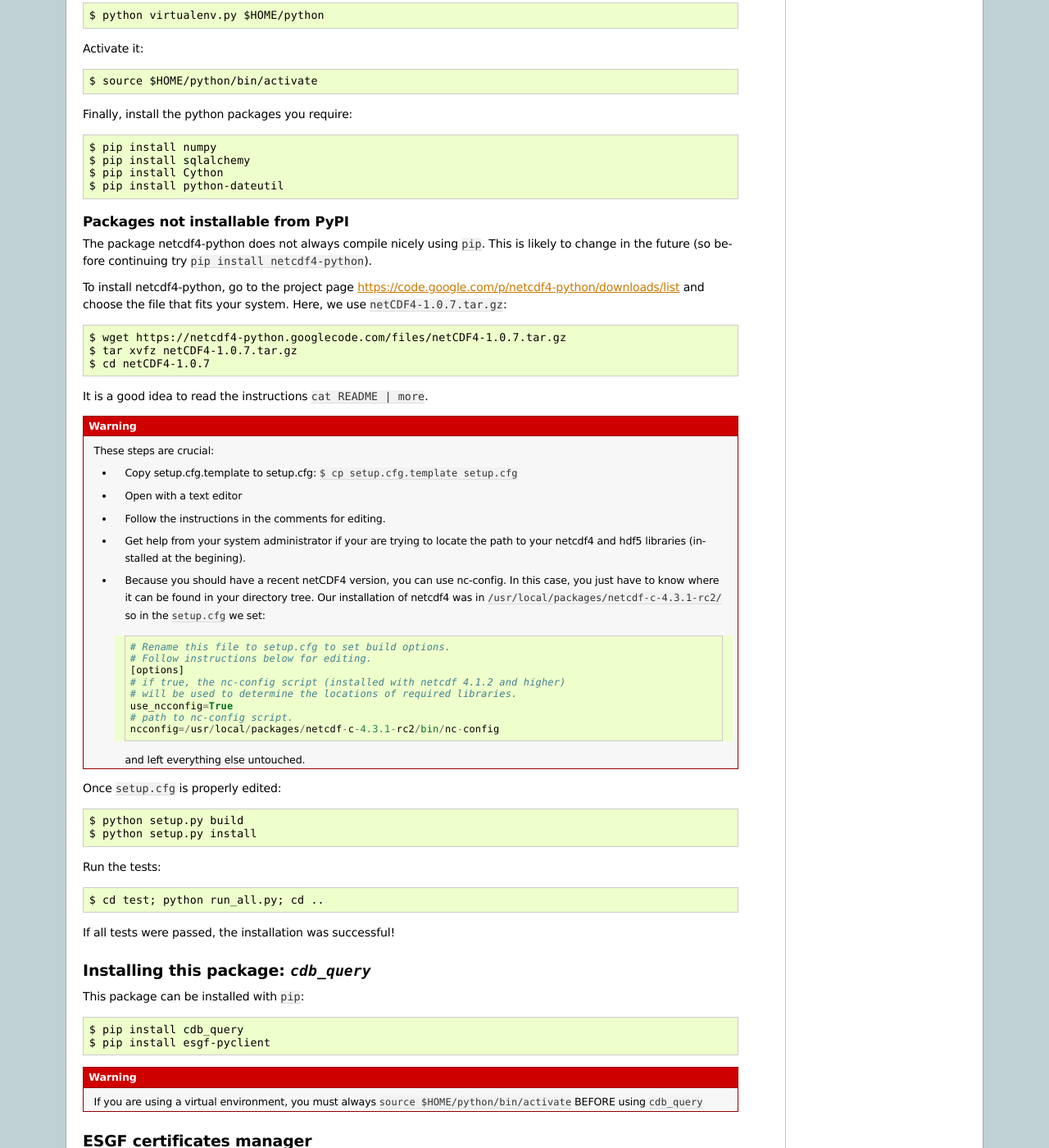
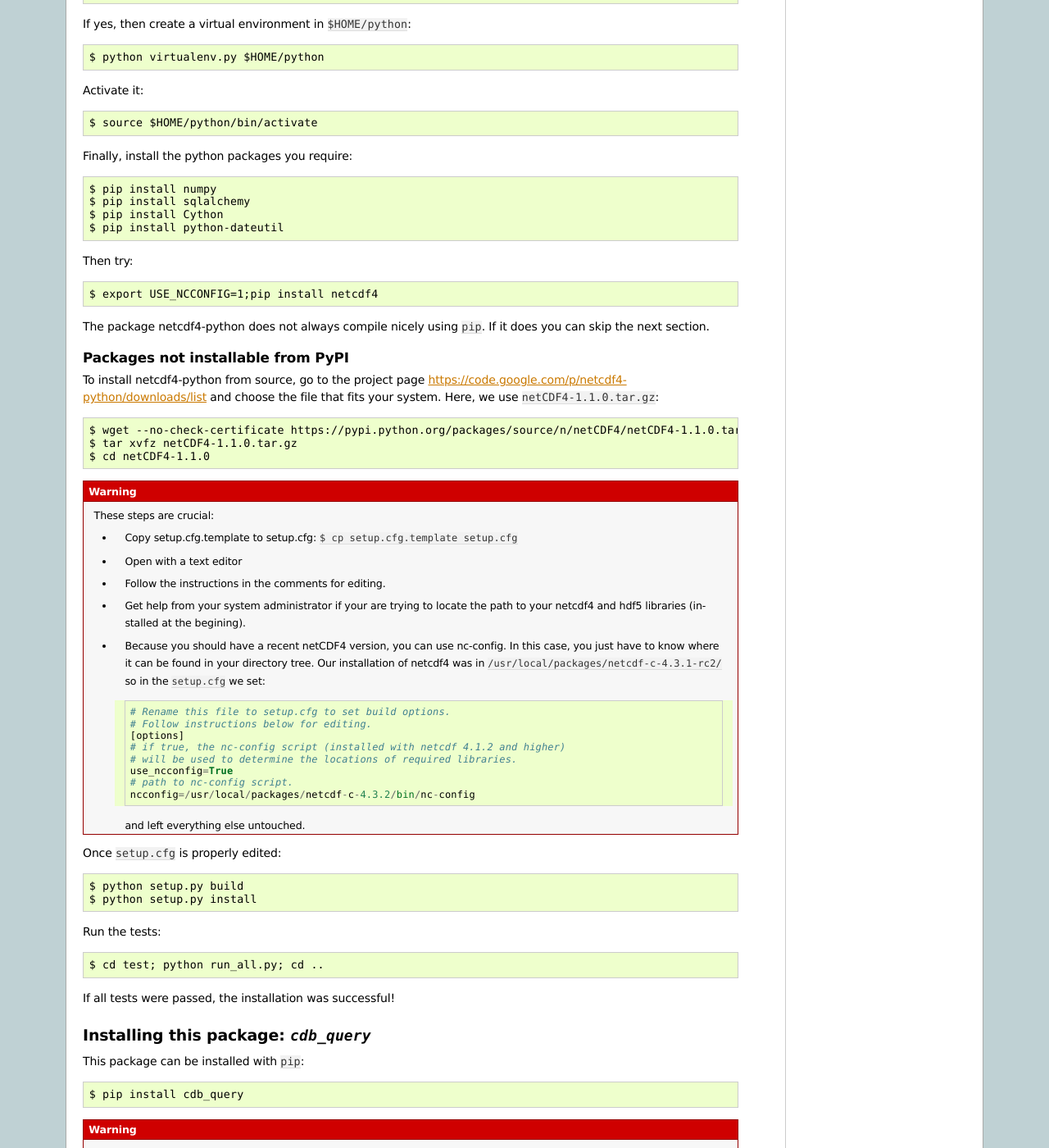
Before and after one commit to laliberte/cdb_query, a Sphinx documentation site: the page built from docs/install.rst, in a window 1280 px wide and 1400 px high, scrolled down 2670 px. Shown: the whole window at 82% size. Built offline with Sphinx 7.4.7, drawn with Linux system fonts in a browser that asks for light colours; some of the changed text lies outside the part shown.

Commit message:
modifications to installation procedures

```diff
--- a/docs/install.rst
+++ b/docs/install.rst
@@ -36,8 +36,9 @@
       you best bet is to compile only a section of the Globus Toolkit. This is a difficult
       package to install but we have been successful with the following procedure::
 
-          $ wget http://www.globus.org/ftppub/gt5/5.0/5.0.0/installers/src/gt5.0.0-all-source-installer.tar.bz2
-          $ tar xvfz gt5.0.0-all-source-installer.tar.bz2
+          $ wget --no-check-certificate http://www.globus.org/ftppub/gt5/5.0/5.0.0/installers/src/gt5.0.0-all-source-installer.tar.bz2
+          $ tar xvfj gt5.0.0-all-source-installer.tar.bz2
+          $ cd gt5.0.0-all-source-installer
           $ ./configure --prefix=$HOME/local/gt-5.0.0
           $ make install myproxy
 
@@ -102,6 +103,8 @@
           Please visit http://www.unidata.ucar.edu/software/netcdf/docs/netcdf-install/Quick-Instructions.html#Quick-Instructions
           for instructions on how to build these libraries.
 
+    * If you are recompiling netCDF4, make sure that ``which nc-config`` points to the new netCDF4.
+
 Python Packages
 ---------------
 
@@ -151,20 +154,21 @@
     $ pip install Cython
     $ pip install python-dateutil
 
+Then try::
+
+    $ export USE_NCCONFIG=1;pip install netcdf4
+
+The package netcdf4-python does not always compile nicely using ``pip``. If it does you can skip the next section.
+
 
 Packages not installable from PyPI
 ^^^^^^^^^^^^^^^^^^^^^^^^^^^^^^^^^^
-The package netcdf4-python does not always compile nicely using ``pip``. This is likely to change in the
-future (so before continuing try ``pip install netcdf4-python``).
+To install netcdf4-python from source, go to the project page https://code.google.com/p/netcdf4-python/downloads/list and
+choose the file that fits your system. Here, we use ``netCDF4-1.1.0.tar.gz``::
 
-To install netcdf4-python, go to the project page https://code.google.com/p/netcdf4-python/downloads/list and
-choose the file that fits your system. Here, we use ``netCDF4-1.0.7.tar.gz``::
-
-    $ wget https://netcdf4-python.googlecode.com/files/netCDF4-1.0.7.tar.gz
-    $ tar xvfz netCDF4-1.0.7.tar.gz
-    $ cd netCDF4-1.0.7
-
-It is a good idea to read the instructions ``cat README | more``.
+    $ wget --no-check-certificate https://pypi.python.org/packages/source/n/netCDF4/netCDF4-1.1.0.tar.gz#md5=8e2958160c8cccfc80f61ae0427e067f
+    $ tar xvfz netCDF4-1.1.0.tar.gz
+    $ cd netCDF4-1.1.0
 
 .. warning:: These steps are crucial:
 
@@ -184,7 +188,7 @@
                     # will be used to determine the locations of required libraries.
                     use_ncconfig=True
                     # path to nc-config script.
-                    ncconfig=/usr/local/packages/netcdf-c-4.3.1-rc2/bin/nc-config
+                    ncconfig=/usr/local/packages/netcdf-c-4.3.2/bin/nc-config
                and left everything else untouched.
 
 Once ``setup.cfg`` is properly edited::
@@ -203,7 +207,6 @@
 This package can be installed with ``pip``::
 
     $ pip install cdb_query
-    $ pip install esgf-pyclient
 
 .. warning:: If you are using a virtual environment, you must always ``source $HOME/python/bin/activate`` BEFORE
              using ``cdb_query``
@@ -326,19 +329,6 @@
 
 This installation installs `NcView` in ``$HOME/local/ncview-2.1.2/bin`` and this directory should be added to your path.
 
-GNU-parallel
-^^^^^^^^^^^^
-`GNU-parallel` can be used to speed up part of the discovery process. It can be installed this way::
-
-    $ wget http://ftp.gnu.org/gnu/parallel/parallel-latest.tar.bz2
-    $ tar xfvb parallel-latest.tar.bz2
-    $ cd parallel-20140122
-    $ ./configure --prefix=$HOME/local/parallel-20140122
-    $ make
-    $ make install
-
-This installation installs `GNU-parallel` in ``$HOME/local/parallel-20140122/bin`` and this directory should be added to your path.
-
 Climate Data Operators (CDO)
 ^^^^^^^^^^^^^^^^^^^^^^^^^^^^
 
--- a/docs/install_nco.rst
+++ b/docs/install_nco.rst
@@ -63,7 +63,7 @@
     # UDUNITS
     # Here, you can try to change the version number if
     # a newer version if avaiable.
-        APP=udunits-2.1.24
+        APP=udunits-2.2.11
         UDUNITS_PATH=$INSTALL_PATH/$APP
         if [ "$INSTALL_UDUNITS" -eq "1" ]; then
             rm -rf $UDUNITS_PATH
```
Also changed, not shown: other parts of docs/install_nco.rst (+2 -2 lines).
